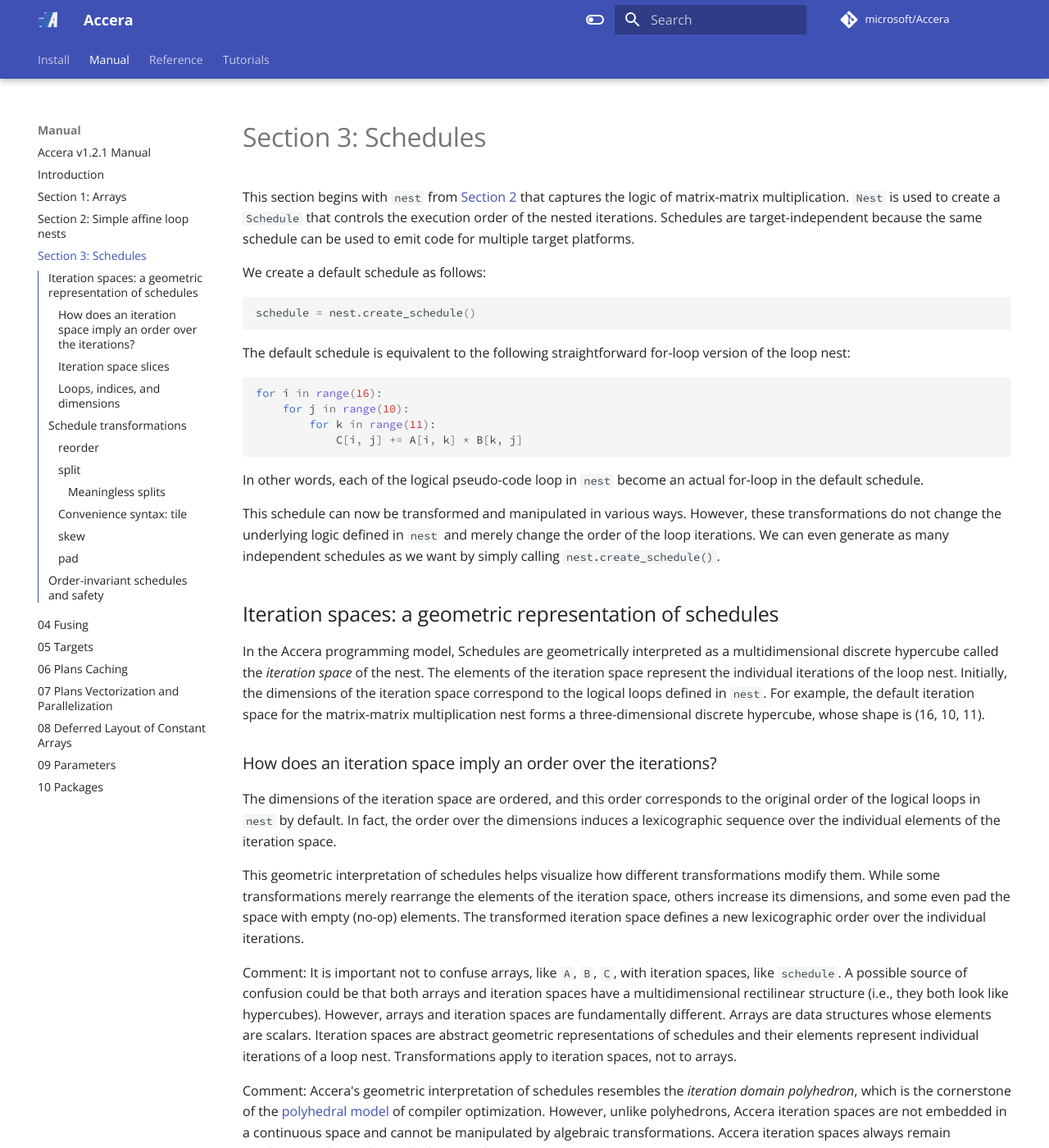
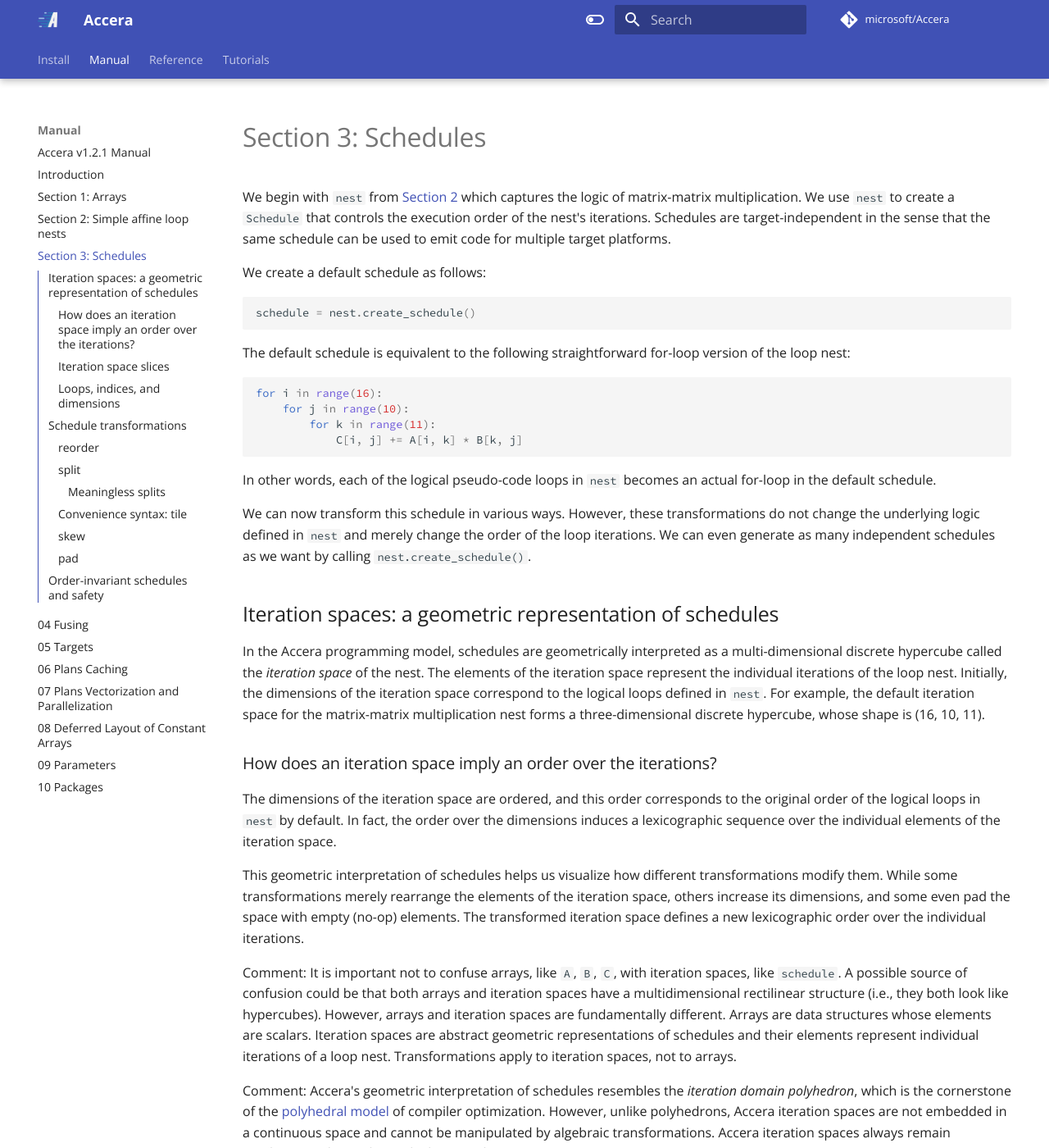
Before and after one commit to microsoft/Accera, an MkDocs documentation site: the page built from docs/Manual/03 Schedules.md, in a window 1280 px wide and 1400 px high. Shown: the whole window at 82% size. Built offline with MkDocs 1.6.1 and Material for MkDocs 9.7.7, drawn with Linux system fonts in a browser that asks for light colours; comment, search, counter and statistics services are not loaded; some of the changed text lies outside the part shown.

Commit message:
Addressed feedback. Revert the changes to retain conversational tone

````diff
--- a/docs/Manual/03 Schedules.md
+++ b/docs/Manual/03 Schedules.md
@@ -2,7 +2,7 @@
 [//]: # (Version: v1.2.1)
 
 # Section 3: Schedules
-This section begins with `nest` from [Section 2](<02%20Simple%20Affine%20Loop%20Nests.md>) that captures the logic of matrix-matrix multiplication. `Nest` is used to create a `Schedule` that controls the execution order of the nested iterations. Schedules are target-independent because the same schedule can be used to emit code for multiple target platforms.
+We begin with `nest` from [Section 2](<02%20Simple%20Affine%20Loop%20Nests.md>) which captures the logic of matrix-matrix multiplication. We use `nest` to create a `Schedule` that controls the execution order of the nest's iterations. Schedules are target-independent in the sense that the same schedule can be used to emit code for multiple target platforms.
 
 We create a default schedule as follows:
 ```python
@@ -16,17 +16,17 @@ for i in range(16):
         for k in range(11):
             C[i, j] += A[i, k] * B[k, j]
 ```
-In other words, each of the logical pseudo-code loop in `nest` become an actual for-loop in the default schedule.
+In other words, each of the logical pseudo-code loops in `nest` becomes an actual for-loop in the default schedule.
 
-This schedule can now be transformed and manipulated in various ways. However, these transformations do not change the underlying logic defined in `nest` and merely change the order of the loop iterations. We can even generate as many independent schedules as we want by simply calling `nest.create_schedule()`.
+We can now transform this schedule in various ways. However, these transformations do not change the underlying logic defined in `nest` and merely change the order of the loop iterations. We can even generate as many independent schedules as we want by calling `nest.create_schedule()`.
 
 ## Iteration spaces: a geometric representation of schedules
-In the Accera programming model, Schedules are geometrically interpreted as a multidimensional discrete hypercube called the *iteration space* of the nest. The elements of the iteration space represent the individual iterations of the loop nest. Initially, the dimensions of the iteration space correspond to the logical loops defined in `nest`. For example, the default iteration space for the matrix-matrix multiplication nest forms a three-dimensional discrete hypercube, whose shape is (16, 10, 11).
+In the Accera programming model, schedules are geometrically interpreted as a multi-dimensional discrete hypercube called the *iteration space* of the nest. The elements of the iteration space represent the individual iterations of the loop nest. Initially, the dimensions of the iteration space correspond to the logical loops defined in `nest`. For example, the default iteration space for the matrix-matrix multiplication nest forms a three-dimensional discrete hypercube, whose shape is (16, 10, 11).
 
 ### How does an iteration space imply an order over the iterations?
 The dimensions of the iteration space are ordered, and this order corresponds to the original order of the logical loops in `nest` by default. In fact, the order over the dimensions induces a lexicographic sequence over the individual elements of the iteration space.
 
-This geometric interpretation of schedules helps visualize how different transformations modify them. While some transformations merely rearrange the elements of the iteration space, others increase its dimensions, and some even pad the space with empty (no-op) elements. The transformed iteration space defines a new lexicographic order over the individual iterations.
+This geometric interpretation of schedules helps us visualize how different transformations modify them. While some transformations merely rearrange the elements of the iteration space, others increase its dimensions, and some even pad the space with empty (no-op) elements. The transformed iteration space defines a new lexicographic order over the individual iterations.
 
 Comment: It is important not to confuse arrays, like `A`, `B`, `C`, with iteration spaces, like `schedule`. A possible source of confusion could be that both arrays and iteration spaces have a multidimensional rectilinear structure (i.e., they both look like hypercubes). However, arrays and iteration spaces are fundamentally different. Arrays are data structures whose elements are scalars. Iteration spaces are abstract geometric representations of schedules and their elements represent individual iterations of a loop nest. Transformations apply to iteration spaces, not to arrays.
 
@@ -63,7 +63,7 @@ for k in range(11):
             C[i, j] += A[i, k] * B[k, j]
 ```
 
-However, some orders are not allowed. Comprehending these restrictions and their logical explanation at this stage requires understanding concepts that are yet to be introduced. Therefore, we are stating these restrictions here and will discuss them later in the upcoming sections. The restrictions are:
+However, some orders are not allowed. Describing these restrictions in full will require concepts that are yet to be introduced. Therefore, we are stating these restrictions here and will discuss them later in the upcoming sections. The restrictions are:
 1. The *inner dimension* created by a `split` transformation (see below) is always followed by its corresponding *outer dimension*.
 2. The *fusing dimension* created by a `fuse` operation (see [Section 4](<04%20Fusing.md>)) must always precede any *unfused dimensions*.
 
@@ -106,7 +106,7 @@ ii = schedule.split(i,4)
 iii = schedule.split(i,2)
 iiii = schedule.split(ii,2)
 ```
-After the first split, the iteration space has a shape (4, 4, 10, 11). After the second split, the shape becomes (2, 2, 4, 10, 11). Finally, the shape becomes (2, 2, 2, 2, 10, 11) after the third split. The transformed schedule corresponds to the following python code:
+After the first split, the iteration space has the shape (4, 4, 10, 11). After the second split, the shape becomes (2, 2, 4, 10, 11). Finally, the shape becomes (2, 2, 2, 2, 10, 11) after the third split. The transformed schedule corresponds to the following python code:
 ```python
 for i in range(0, 16, 8):
     for iii in range(0, 8, 4):
@@ -146,19 +146,19 @@ for i in range(16):
 ```
 
 #### Meaningless splits
-We have described Accera’s behavior in a few degenerate cases. If the split size equals the dimension size, the transformation simply renames the split dimension. For example,
+Next, we will describe Accera’s behavior in a few degenerate cases. If the split size equals the dimension size, the transformation simply renames the split dimension. For example,
 ```python
 schedule = nest.create_schedule()
 kk = schedule.split(k, 11) # original size of dimension k was 11
 ```
 After the split, the size of `k` becomes 1 and the size of `kk` is `11`. The new shape of the iteration space is (16, 10, 1, 11). The dimension `k` becomes meaningless and therefore the schedule is basically unchanged.
 
-If* S* is greater than* D*, the split size doesn't divide the dimension size `D`. This special case is handled in Accera by simply adding empty elements. For example,
+If the split size exceeds the dimension size, Accera will treat it as if the split size doesn't divide the dimension size. This special case is handled by adding empty elements. For example,
 ```python
 schedule = nest.create_schedule()
 kk = schedule.split(k, 13)  # original size of dimension k was 11
 ```
-After the split, the size of `k` becomes 1 and the size of `kk`, 13. The new shape of the iteration space is (16, 10, 1, 13), which means that 320 empty elements were added. These empty elements are removed during code generation, which shows that the schedule is basically unchanged.
+After the split, the size of `k` becomes 1 and the size of `kk`, 13. The new shape of the iteration space is (16, 10, 1, 13), which means that 320 empty elements were added. These empty elements are removed during code generation, which means that the schedule is basically unchanged.
 
 Finally, note that `kk = schedule.split(k, 1)` simply adds a meaningless new dimension `kk` of size 1, and again, the schedule is unchanged.
 
````
Also changed, not shown: other parts of docs/Manual/03 Schedules.md (+2 -2 lines).
